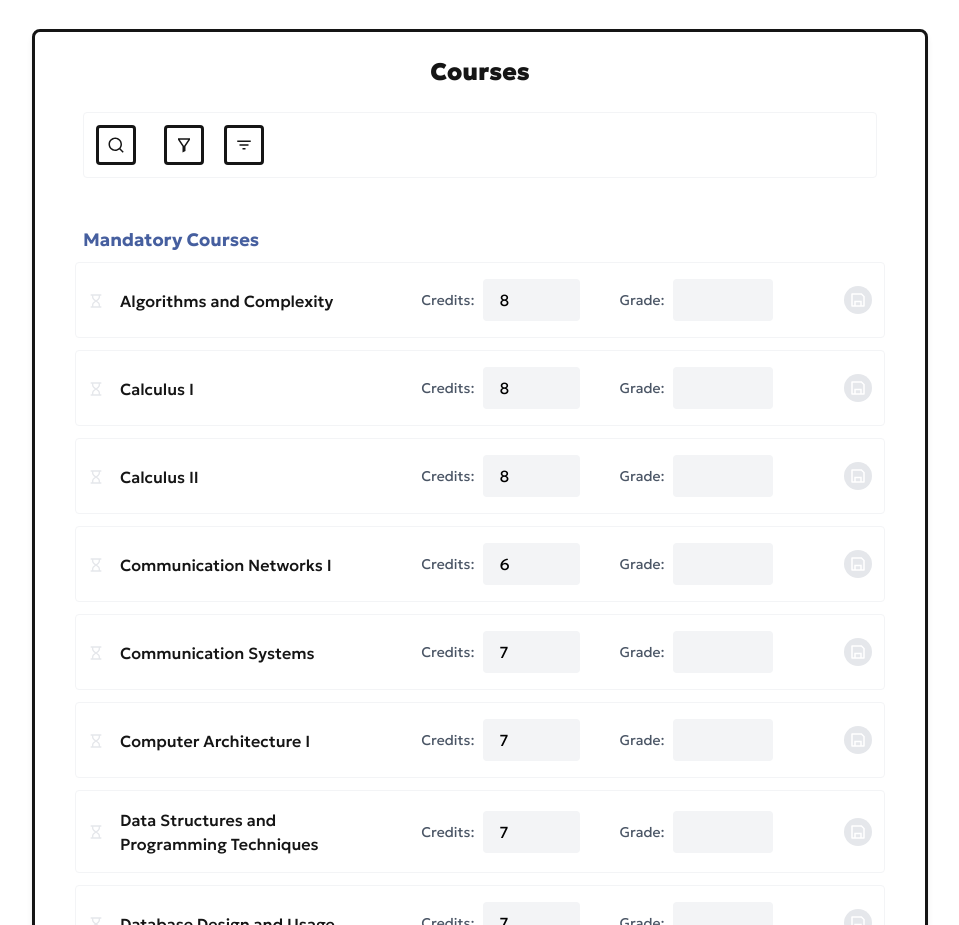
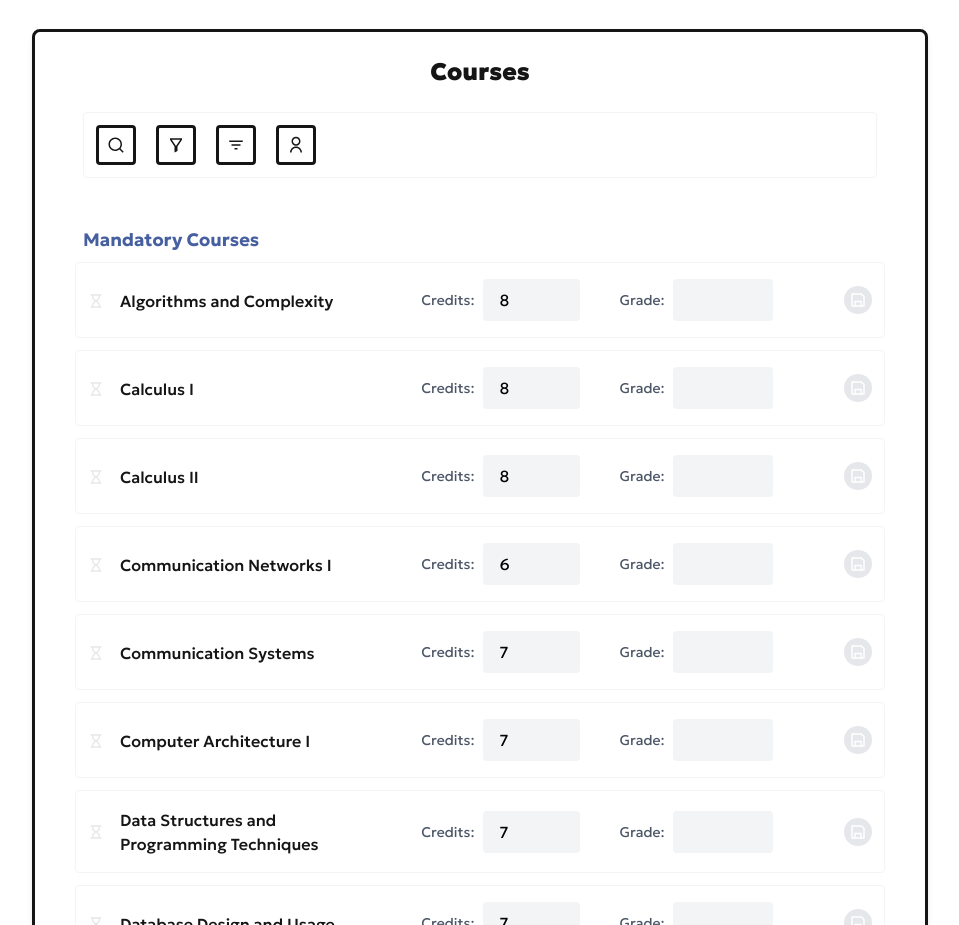
Before and after one commit to sophiabanou/grade-calculator, a React (Vite) app: page /#/ in a window 1280 px wide. Shown: the part 1160-2085 px from the top of the page, without its empty margins (160-1119 px from the left). Built offline with nearby package versions, Linux system fonts and the light colour scheme.

Commit message:
added show my courses button

```diff
--- a/public/locales/el.json
+++ b/public/locales/el.json
@@ -83,7 +83,8 @@
     "status": "Κατάσταση",
     "major": "Κατεύθυνση",
     "spec": "Ειδίκευση",
-    "caption": "Φιλτράρισμα μαθημάτων"
+    "caption": "Φιλτράρισμα μαθημάτων",
+    "my_courses": "Τα μαθήματα μου"
   },
   "filters": {
     "ym": "Υποχρεωτικά Μαθήματα (ΥΜ)",
--- a/public/locales/en.json
+++ b/public/locales/en.json
@@ -83,7 +83,8 @@
     "status": "Status",
     "major": "Major",
     "spec": "Specialization",
-    "caption": "Filter courses"
+    "caption": "Filter courses",
+    "my_courses": "My courses"
   },
   "filters":{
     "ym": "Mandatory Courses",
--- a/src/components/CourseList.jsx
+++ b/src/components/CourseList.jsx
@@ -7,7 +7,7 @@ import PropTypes from "prop-types";
 import { categories } from "../data";
 
 const CourseList = ({ index }) => {
-    const { allCourses } = useAppContext();
+    const { allCourses, showMyCoursesOpen, major, specializations } = useAppContext();
     const { languageData } = useLanguageContext();
 
     // filters + search
@@ -24,7 +24,17 @@ const CourseList = ({ index }) => {
         setSelection((prev) => ({ ...prev, [key]: value }));
     };
 
-    const filteredCourses = allCourses.filter((c) => {
+    const myCourses = allCourses.filter((c) => {
+        const matchedMajor = (major === "Undecided" || major === "") ? true :
+            (c.major[0] === major || c.major[0] === 'all');
+        const matchedSpec = (specializations.length === 0) ? true :
+            (c.spec[0] === "all" ||
+            c.spec.some(spec => specializations.includes(spec)));
+
+        return matchedMajor && matchedSpec;
+    })
+
+    const filteredCourses = (showMyCoursesOpen? myCourses : allCourses).filter((c) => {
         const matchesSearch = c.name.toLowerCase().includes(searchQuery.toLowerCase());
         const matchesCategory = selection.category === "All" || c.category === selection.category;
         const matchesMajor =
@@ -41,6 +51,7 @@ const CourseList = ({ index }) => {
 
         return matchesSearch && matchesCategory && matchesStatus && matchesMajor && matchesSpec;
     });
+
 
     // sort
     const [sortBy, setSortBy] = useState("alphabet");
--- a/src/components/Filter.jsx
+++ b/src/components/Filter.jsx
@@ -14,8 +14,8 @@ const Filter = ({ selectedOption, setSelectedOption, data, title }) => {
             <select
                 value={selectedOption}
                 onChange={handleChange}
-                className="dark:bg-dmode-input dark:border-dmode-input  dark:text-dark-grey max-h-10 max-w-[300px]  p-2 pl-4 pr-2 bg-light rounded border-1 border-dark outline-none
-                    lin-transition  w-[16vw]  hover:cursor-pointer max-md:px-1 max-md:text-sm max-md:w-[17vw] "
+                className="dark:bg-dmode-input dark:border-dmode-input  dark:text-dark-grey max-h-10  p-2 pl-4 pr-2 bg-light rounded border-1 border-dark outline-none
+                    lin-transition hover:cursor-pointer max-md:px-1 max-md:text-sm w-[300px] max-md:w-[250px] "
             >
                 <option value="All">{title}</option>
                 {data.map((item) => (
--- a/src/components/Searchbar.jsx
+++ b/src/components/Searchbar.jsx
@@ -29,7 +29,7 @@ const Searchbar = ({ setSearchQuery }) => {
     };
 
     return (
-        <div className="relative flex gap-2 items-center">
+        <div className="relative flex items-center">
             <Button variant={isExpanded ? 3 : 2} Icon={RiSearchLine} handler={handleButtonClick} caption={languageData?.search?.caption} />
 
             <motion.div
--- /dev/null
+++ b/src/components/ShowMyCourses.jsx
@@ -0,0 +1,21 @@
+import {RiUserLine} from "@remixicon/react";
+import {Button} from "./index.jsx";
+import {useAppContext, useLanguageContext} from "../context/Hooks";
+
+const ShowMyCourses = () => {
+    const {showMyCoursesOpen, setShowMyCoursesOpen} = useAppContext();
+    const {languageData} = useLanguageContext();
+
+    const handleButtonClick = () => {
+        setShowMyCoursesOpen(!showMyCoursesOpen);
+    }
+    return (
+        <div>
+            <Button variant={showMyCoursesOpen ? 3 : 2}
+                    Icon={RiUserLine}
+                    handler={handleButtonClick}
+                    caption={languageData?.toolbar?.my_courses}/>
+        </div>
+    )
+}
+export default ShowMyCourses
--- a/src/components/Sort.jsx
+++ b/src/components/Sort.jsx
@@ -29,7 +29,7 @@ const Sort = ({ sortBy = "alphabet", setSortBy, sortDirection = "asc", setSortDi
 
     return (
         <motion.div
-            className="relative mr-2"
+            className="relative"
             initial={{ opacity: 0 }}
             animate={{ opacity: 1 }}
             transition={{ duration: 0.2 }}
--- a/src/components/Toolbar.jsx
+++ b/src/components/Toolbar.jsx
@@ -1,5 +1,5 @@
 import PropTypes from "prop-types";
-import {Button, Filter, Searchbar, Sort} from "./index.jsx";
+import {Button, Filter, Searchbar, ShowMyCourses, Sort} from "./index.jsx";
 import {useRef} from "react";
 import {RiFilter2Line} from "@remixicon/react";
 import {categories, statusOptions} from "../data/index.jsx";
@@ -43,9 +43,9 @@ const Toolbar = ({ selection, updateSelection, setSearchQuery,
                                         animate={{ opacity: 1, y: 0 }}
                                         exit={{ opacity: 0, y: -10 }}
                                         transition={{ duration: 0.2, type: "tween", ease: "easeInOut" }}
-                                        className="overflow-x-hidden flex flex-col items-center gap-3 bg-light absolute left-0 top-12 z-50000 border-1 shadow-xl rounded border-dark p-3"
+                                        className="dark:bg-dmode dark:border-dmode-border overflow-x-hidden flex flex-col items-center gap-3 bg-light absolute left-0 top-12 z-50000 border-1 shadow-xl rounded border-dark p-3"
                                     >
-                                        <h3 className="font-bold text-primary">{languageData?.toolbar?.filters}</h3>
+                                        <h3 className="max-md:text-sms font-bold text-primary">{languageData?.toolbar?.filters}</h3>
                                         <Filter selectedOption={selection.category} setSelectedOption={(value) => updateSelection("category", value)}  data={categories} title={languageData?.toolbar?.category}/>
                                         <Filter selectedOption={selection.status} setSelectedOption={(value) => updateSelection("status", value)} data={statusOptions} title={languageData?.toolbar?.status} />
                                         <Filter selectedOption={selection.major} setSelectedOption={(value) => updateSelection("major", value)} data={majors} title={languageData?.toolbar?.major} />
@@ -61,7 +61,7 @@ const Toolbar = ({ selection, updateSelection, setSearchQuery,
 
                     <Sort sortBy={sortBy} setSortBy={setSortBy} sortDirection={sortDirection} setSortDirection={setSortDirection} />
 
-
+                    <ShowMyCourses/>
 
                 </div>
 
--- a/src/components/index.jsx
+++ b/src/components/index.jsx
@@ -27,6 +27,7 @@ import DegreeCheck from "./DegreeCheck";
 import DegreeCheckItem from "./DegreeCheckItem";
 import MajorSpecialization from "./MajorSpecialization";
 import MajorBadge from "./MajorBadge";
+import ShowMyCourses from "./ShowMyCourses";
 
 export {
     Header,
@@ -57,5 +58,6 @@ export {
     DegreeCheck,
     DegreeCheckItem,
     MajorSpecialization,
-    MajorBadge
+    MajorBadge,
+    ShowMyCourses,
 }
--- a/src/context/Providers.jsx
+++ b/src/context/Providers.jsx
@@ -40,6 +40,7 @@ export const AppProvider = ({ children }) => {
 
     const [filtersOpen, setFiltersOpen] = useState(false);
     const [sortOpen, setSortOpen] = useState(false);
+    const [showMyCoursesOpen, setShowMyCoursesOpen] = useState(false);
 
 
     // clears local storage. uncomment and comment the useEffect below
@@ -92,6 +93,8 @@ export const AppProvider = ({ children }) => {
         setSortOpen,
         filtersOpen,
         setFiltersOpen,
+        showMyCoursesOpen,
+        setShowMyCoursesOpen,
     };
 
     return <AppContext.Provider value={value}>{children}</AppContext.Provider>;
```
